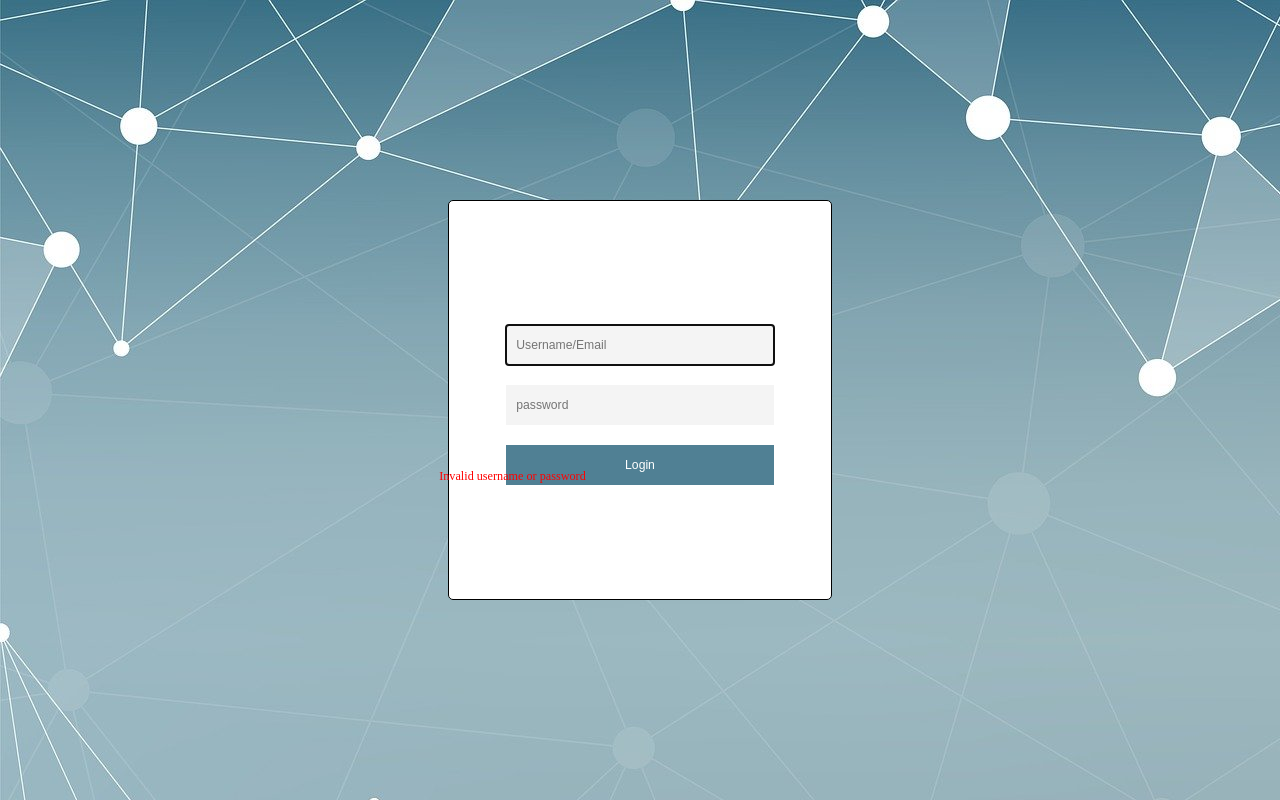
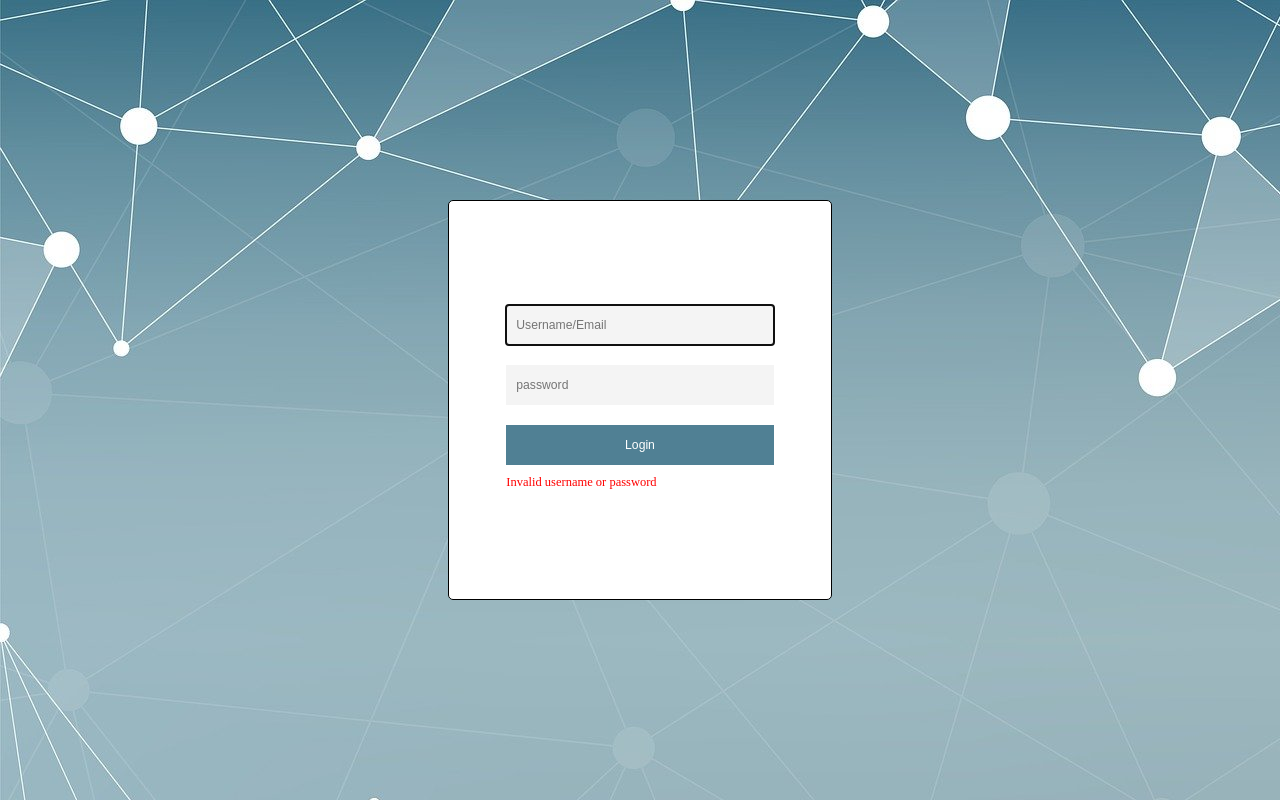
Before and after one commit to kogordev/jsEvents, a plain HTML site: page index.html in a window 1280 px wide. Both pictures are taken after typing "name@example.com", "Sample123" into the empty fields and a click on the button "Login". Drawn offline with Linux system fonts and the light colour scheme.

Commit message:
fixed msg positioning

```diff
--- a/app.css
+++ b/app.css
@@ -37,13 +37,23 @@ body{
     width: 60%;
 }
 
-input{
+.inputs{
 margin:1rem;
 padding:1rem;
 width: 70%;
 height: 10%;
 border: none;
 background-color: #f4f4f4;
+}
+
+.msgWrapper{
+position: relative;
+padding:1rem;
+width: 70%;
+height: 10%;
+border: none;
+background-color: #ffff;
+font-size: 2rem;
 }
 
 button{
@@ -64,17 +74,13 @@ cursor: pointer;
 }
 
 .errorMessage{
-   /* margin-top: 1rem;*/
     color:red;
     position: absolute;
-    bottom: 0px;
-    transform: translate(-87%,-770%);
+    left: 0px;
 }
 
 .successMessage{
-   /* margin-top: 1rem; */
     color: rgb(141, 214, 32);
     position: absolute;
-    bottom: 0px;
-    transform: translate(-103%,-770%);
+    left: 0px;
 }
--- a/app.js
+++ b/app.js
@@ -17,12 +17,14 @@ wrapper.classList.add('wrapper');
 const loginForm = document.createElement('form');
 loginForm.id = "loginForm";
 //
-const userName = document.createElement('input');
-userName.id = "username";
-userName.type = "text";
-userName.placeholder = "Username/Email";
+const username = document.createElement('input');
+username.classList.add("inputs");
+username.id = "username";
+username.type = "text";
+username.placeholder = "Username/Email";
 //
 const password = document.createElement('input');
+password.classList.add("inputs");
 password.id = "password";
 password.type = 'password';
 password.placeholder = "password";
@@ -31,7 +33,10 @@ const submit = document.createElement('button');
 submit.id = "submit";
 submit.innerText = "Login";
 //
-loginForm.append(userName, password, submit);
+const msgWrapper = document.createElement('div');
+msgWrapper.classList.add('msgWrapper');
+//
+loginForm.append(username, password, submit, msgWrapper);
 wrapper.appendChild(loginForm);
 document.body.appendChild(wrapper);
 //
@@ -44,7 +49,7 @@ submit.addEventListener("click", function (e) {
 
 submit.addEventListener('click', validate);
 
-userName.addEventListener("focus", clearMsg);
+username.addEventListener("focus", clearMsg);
 
 password.addEventListener("focus", clearMsg);
 
@@ -76,7 +81,8 @@ function msg(cls) {
     const succMsg = "user successfully logged in";
     p.classList.add(cls);
     p.innerText = cls === "errorMessage" ? errMsg : succMsg;
-    document.querySelector("#loginForm").appendChild(p)
+    //document.querySelector("#loginForm").appendChild(p)
+    msgWrapper.appendChild(p);
 }
 
 
@@ -84,8 +90,8 @@ function reset() {
     document.querySelectorAll('.successMessage').forEach(e => e.remove());
     document.querySelectorAll('.errorMessage').forEach(e => e.remove());
 
-    userName.value = "";
-    userName.focus();
+    username.value = "";
+    username.focus();
     password.value = "";
 }
 
```
